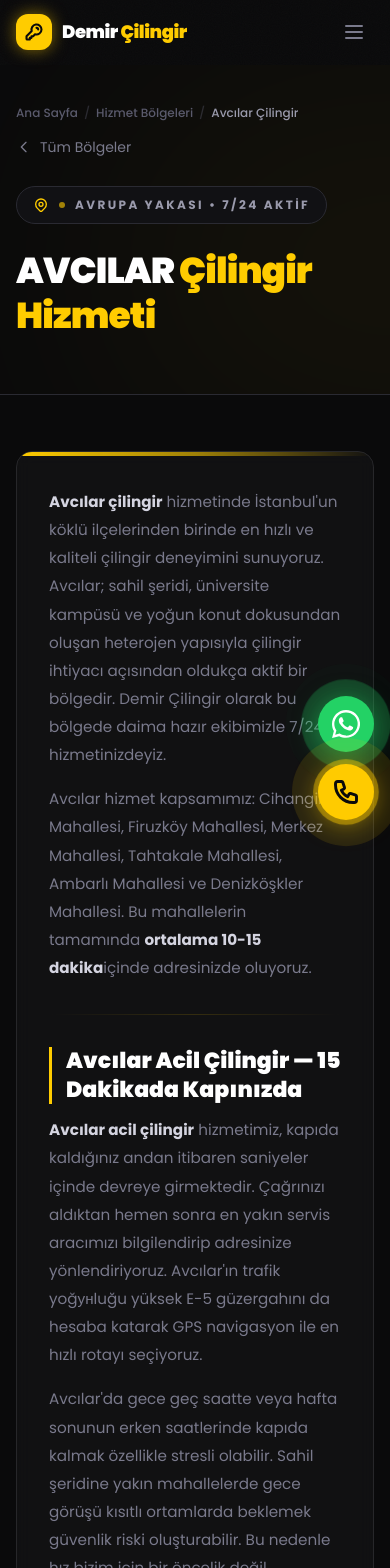
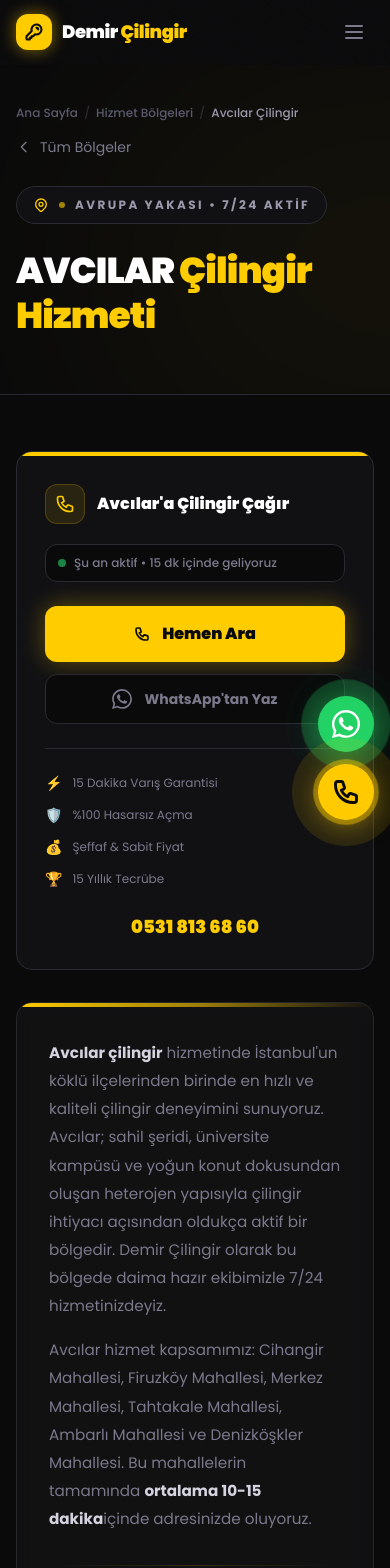
Before and after one commit to waringocth/demir-key, a Next.js app: page /avcilar-cilingir in a window 390 px wide. Shown: the top 1568 px of the page. Built offline with nearby package versions, Linux system fonts and the light colour scheme.

Commit message:
Mobil görünüm hizalamaları, navbar ve hydration hatası düzeltildi

```diff
--- a/app/layout.tsx
+++ b/app/layout.tsx
@@ -42,7 +42,7 @@
 }: Readonly<{ children: React.ReactNode }>) {
   return (
     <html lang="tr" className={`${poppins.variable} scroll-smooth`}>
-      <body className="font-[family-name:var(--font-poppins)] bg-bg text-text antialiased flex flex-col min-h-screen relative z-10">
+      <body suppressHydrationWarning className="font-[family-name:var(--font-poppins)] bg-bg text-text antialiased flex flex-col min-h-screen relative z-10">
         <Header />
         <main className="flex-grow relative z-10">{children}</main>
         <Footer />
--- a/components/Header.tsx
+++ b/components/Header.tsx
@@ -58,7 +58,7 @@
           </Link>
 
           {/* ── Desktop Nav ── */}
-          <nav className="hidden lg:flex items-center gap-1" aria-label="Ana menü">
+          <nav className="hidden xl:flex items-center gap-1" aria-label="Ana menü">
             {navLinks.map((link) => {
               const active = pathname === link.href;
               return (
@@ -66,7 +66,7 @@
                   key={link.href}
                   href={link.href}
                   className={clsx(
-                    "relative px-3 py-2 text-sm font-medium rounded-lg transition-all duration-300",
+                    "relative px-3 py-2 text-sm font-medium rounded-lg transition-all duration-300 whitespace-nowrap",
                     active
                       ? "text-[#FFCC00]"
                       : "text-[#7a7a8c] hover:text-white"
@@ -88,7 +88,7 @@
           {/* ── Desktop CTA ── */}
           <a
             href="tel:+905318136860"
-            className="hidden lg:inline-flex items-center gap-2 bg-[#FFCC00] text-[#0a0a0b] font-black text-sm px-4 py-2 rounded-xl hover:scale-105 active:scale-95 transition-all duration-200 shadow-[0_0_16px_rgba(255,204,0,0.4)] hover:shadow-[0_0_28px_rgba(255,204,0,0.7)]"
+            className="hidden xl:inline-flex items-center gap-2 bg-[#FFCC00] text-[#0a0a0b] font-black text-sm px-4 py-2 rounded-xl hover:scale-105 active:scale-95 transition-all duration-200 shadow-[0_0_16px_rgba(255,204,0,0.4)] hover:shadow-[0_0_28px_rgba(255,204,0,0.7)]"
           >
             <svg className="w-4 h-4" fill="none" viewBox="0 0 24 24" stroke="currentColor" strokeWidth={2.5}>
               <path strokeLinecap="round" strokeLinejoin="round" d="M3 5a2 2 0 012-2h3.28a1 1 0 01.948.684l1.498 4.493a1 1 0 01-.502 1.21l-2.257 1.13a11.042 11.042 0 005.516 5.516l1.13-2.257a1 1 0 011.21-.502l4.493 1.498a1 1 0 01.684.949V19a2 2 0 01-2 2h-1C9.716 21 3 14.284 3 6V5z" />
@@ -99,7 +99,7 @@
           {/* ── Mobile hamburger ── */}
           <button
             onClick={() => setOpen((v) => !v)}
-            className="lg:hidden p-2 text-[#7a7a8c] hover:text-[#FFCC00] transition-colors"
+            className="xl:hidden p-2 text-[#7a7a8c] hover:text-[#FFCC00] transition-colors"
             aria-expanded={open}
             aria-label={open ? "Menüyü Kapat" : "Menüyü Aç"}
           >
@@ -127,7 +127,7 @@
             initial={{ opacity: 0, height: 0 }}
             animate={{ opacity: 1, height: "auto" }}
             exit={{ opacity: 0, height: 0 }}
-            className="lg:hidden overflow-hidden bg-[#111114]/98 backdrop-blur-xl border-t border-[#2a2a32]"
+            className="xl:hidden overflow-hidden bg-[#111114]/98 backdrop-blur-xl border-t border-[#2a2a32]"
           >
             <nav className="px-4 py-4 space-y-1" aria-label="Mobil menü">
               {navLinks.map((link) => {
--- a/components/ServicePageShell.tsx
+++ b/components/ServicePageShell.tsx
@@ -107,7 +107,7 @@
               initial={{ opacity: 0, y: 30 }}
               animate={{ opacity: 1, y: 0 }}
               transition={{ duration: 0.75, delay: 0.2 }}
-              className="lg:col-span-8"
+              className="w-full row-start-2 lg:row-start-1 lg:col-span-8"
             >
               {/* Glassmorphism card */}
               <div className="bg-zinc-900/50 border border-zinc-800 rounded-2xl overflow-hidden backdrop-blur-sm">
@@ -124,7 +124,7 @@
               initial={{ opacity: 0, x: 30 }}
               animate={{ opacity: 1, x: 0 }}
               transition={{ duration: 0.75, delay: 0.3 }}
-              className="lg:col-span-4"
+              className="w-full row-start-1 lg:row-start-1 lg:col-span-4"
             >
               <div className="sticky top-24 bg-[#111114] border border-[#2a2a32] rounded-2xl overflow-hidden">
                 {/* Yellow top accent */}
@@ -164,8 +164,8 @@
                     rel="noopener noreferrer"
                     className="flex items-center justify-center gap-3 w-full bg-[#0a0a0b] border border-[#2a2a32] text-[#7a7a8c] font-bold text-sm py-3.5 rounded-xl hover:border-[#25D366] hover:text-[#25D366] transition-all duration-200"
                   >
-                    <svg className="w-4 h-4" fill="currentColor" viewBox="0 0 24 24">
-                      <path d="M12.031 0C5.385 0 .003 5.384.003 12.03c0 2.128.556 4.205 1.611 6.036L.048 24l6.096-1.597c1.761.965 3.738 1.472 5.887 1.472h.005c6.645 0 12.029-5.383 12.029-12.031C24.062 5.385 18.678 0 12.031 0zm5.486 14.353c-.301-.151-1.782-.879-2.062-.979-.279-.101-.482-.151-.685.151-.202.302-.781.98-.958 1.18-.176.202-.353.227-.655.076-.301-.151-1.272-.469-2.42-1.492-.893-.796-1.496-1.78-1.672-2.083-.176-.302-.019-.465.132-.616.136-.136.302-.353.453-.529.151-.176.202-.302.302-.503.101-.202.051-.378-.025-.529-.076-.151-.685-1.652-.938-2.261-.247-.595-.497-.514-.685-.524-.176-.008-.378-.008-.579-.008-.202 0-.529.076-.806.378-.277.302-1.058 1.034-1.058 2.518 0 1.484 1.083 2.92 1.233 3.12.151.202 2.128 3.251 5.157 4.557.721.31 1.282.496 1.722.635.723.23 1.38.197 1.897.12.58-.086 1.782-.729 2.034-1.433.251-.705.251-1.31.176-1.434-.075-.126-.279-.202-.581-.353z" />
+                    <svg viewBox="0 0 24 24" fill="currentColor" className="w-5 h-5">
+                      <path d="M17.472 14.382c-.297-.149-1.758-.867-2.03-.967-.273-.099-.471-.148-.67.15-.197.297-.767.966-.94 1.164-.173.199-.347.223-.644.075-.297-.15-1.255-.463-2.39-1.475-.883-.788-1.48-1.761-1.653-2.059-.173-.297-.018-.458.13-.606.134-.133.298-.347.446-.52.149-.174.198-.298.298-.497.099-.198.05-.371-.025-.52-.075-.149-.669-1.612-.916-2.207-.242-.579-.487-.5-.669-.51-.173-.008-.371-.01-.57-.01-.198 0-.52.074-.792.372-.272.297-1.04 1.016-1.04 2.479 0 1.462 1.065 2.875 1.213 3.074.149.198 2.096 3.2 5.077 4.487.709.306 1.262.489 1.694.625.712.227 1.36.195 1.871.118.571-.085 1.758-.719 2.006-1.413.248-.694.248-1.289.173-1.413-.074-.124-.272-.198-.57-.347m-5.421 7.403h-.004a9.87 9.87 0 01-5.031-1.378l-.361-.214-3.741.982.998-3.648-.235-.374a9.86 9.86 0 01-1.51-5.26c.001-5.45 4.436-9.884 9.888-9.884 2.64 0 5.122 1.03 6.988 2.898a9.825 9.825 0 012.893 6.994c-.003 5.45-4.437 9.884-9.885 9.884m8.413-18.297A11.815 11.815 0 0012.05 0C5.495 0 .16 5.335.157 11.892c0 2.096.547 4.142 1.588 5.945L.057 24l6.305-1.654a11.882 11.882 0 005.683 1.448h.005c6.554 0 11.89-5.335 11.893-11.893a11.821 11.821 0 00-3.48-8.413z"/>
                     </svg>
                     WhatsApp&apos;tan Yaz
                   </a>
```
